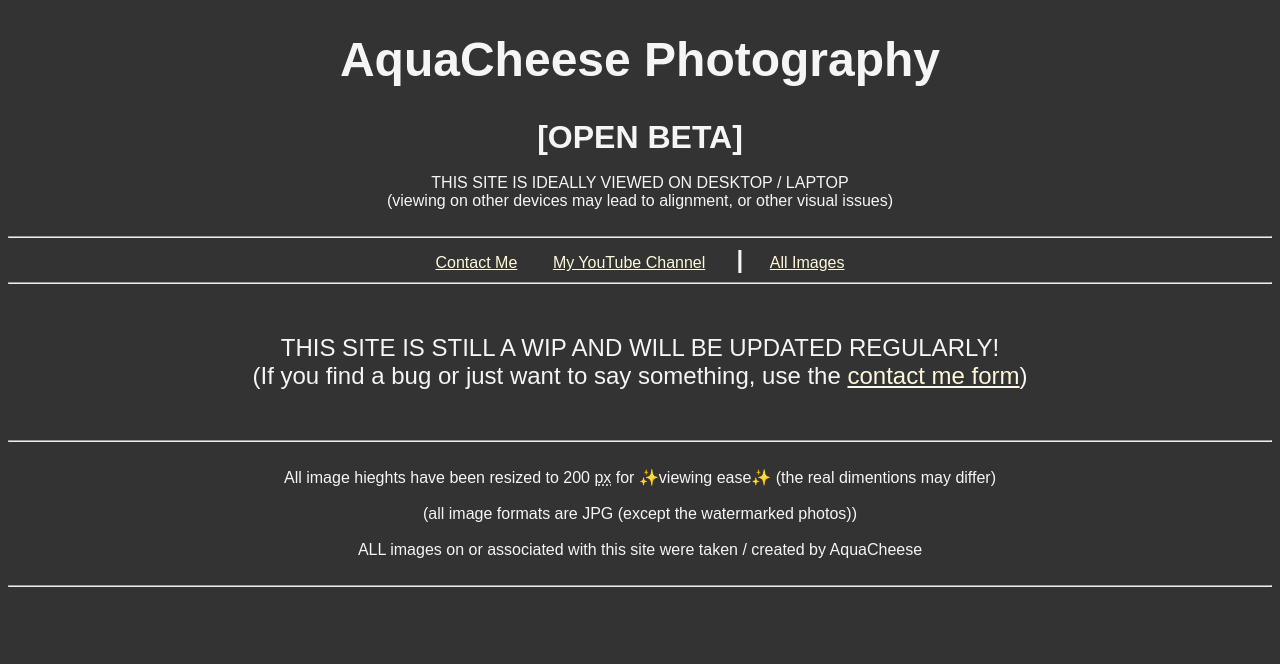
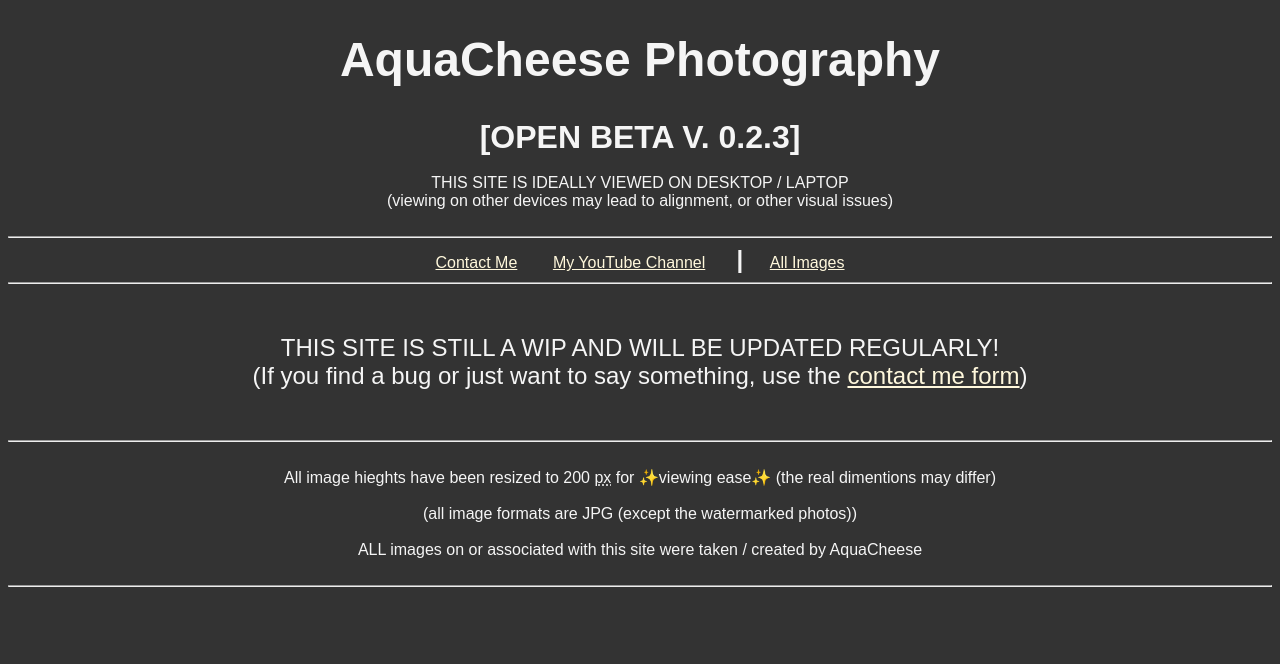
Before and after one commit to AquaCheese/aquacheese-photo, a plain HTML site: page index.html in a window 1280 px wide. Shown: the top 664 px of the page. Drawn offline with Linux system fonts and the light colour scheme.

Commit message:
Update index.html

```diff
--- a/index.html
+++ b/index.html
@@ -30,7 +30,7 @@
     </head>
     <body>
         <b><h1 style="font-size: xxx-large;">AquaCheese Photography</h1></b>
-        <b style="font-size: xx-large;">[OPEN BETA]</b>
+        <b style="font-size: xx-large;">[OPEN BETA V. 0.2.3]</b>
         <br>
         <br>
         THIS SITE IS IDEALLY VIEWED ON DESKTOP / LAPTOP <br> (viewing on other devices may lead to alignment, or other visual issues)
```
